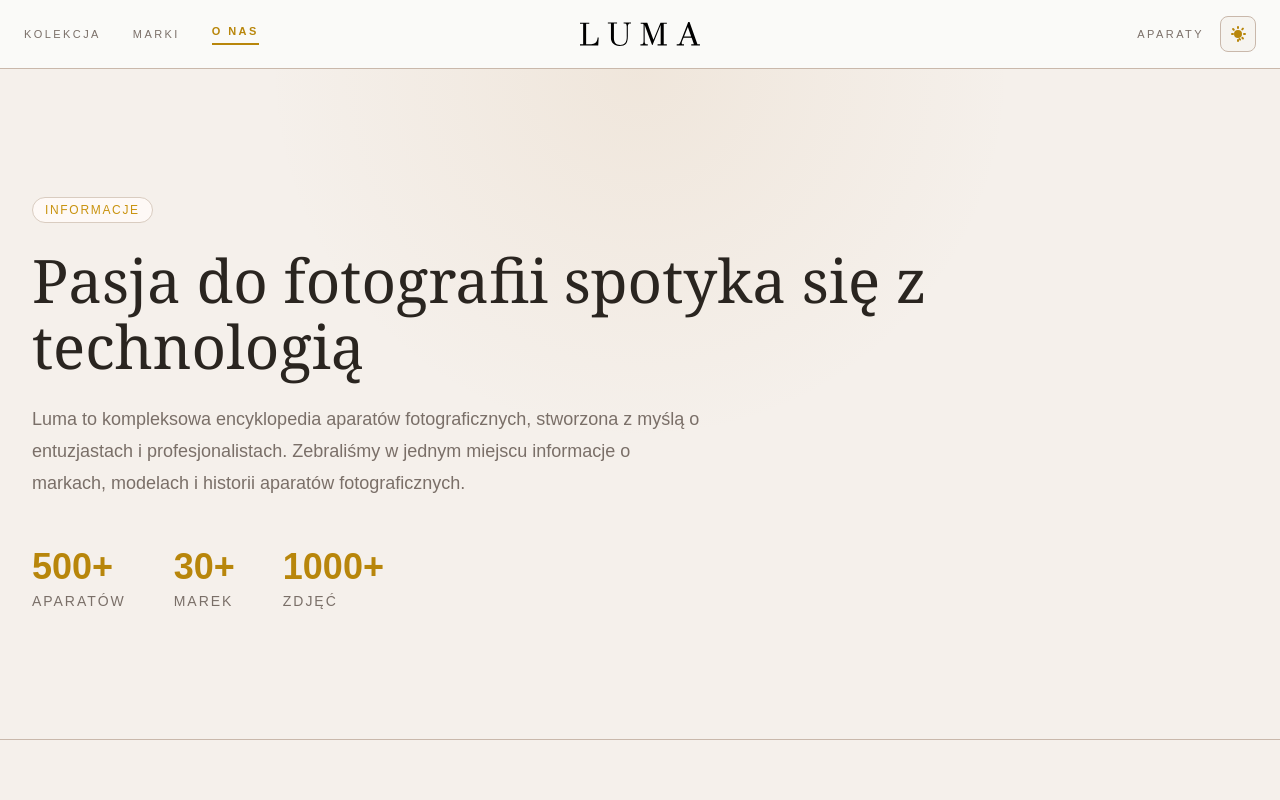
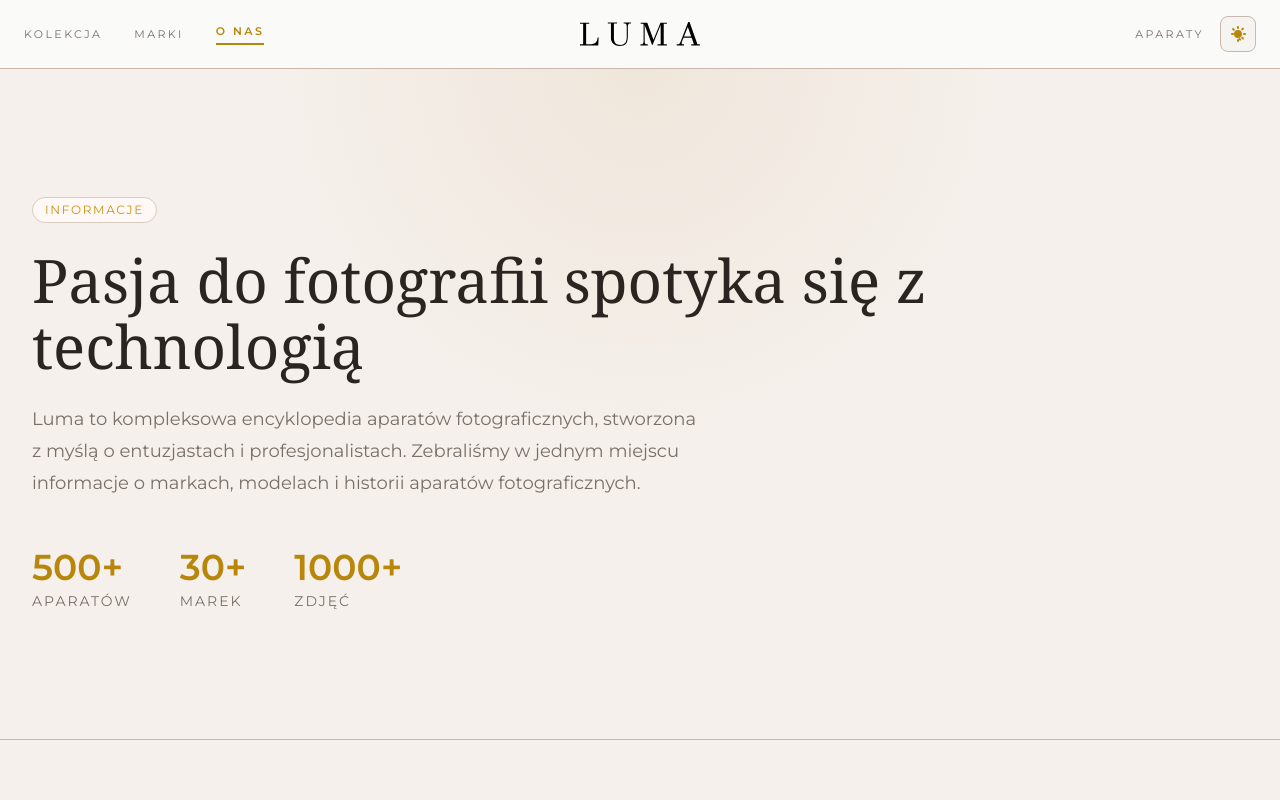
Before and after one commit to AdamGrodzki/luma-next, a Next.js app: page /o-nas in a window 1280 px wide. Shown: the top 800 px of the page. Built offline with nearby package versions, Linux system fonts and the light colour scheme.

Commit message:
add-montserrat-font

```diff
--- a/app/globals.css
+++ b/app/globals.css
@@ -72,8 +72,7 @@
 @theme inline {
   --color-background: var(--background);
   --color-foreground: var(--foreground);
-  --font-sans: var(--font-geist-sans);
-  --font-mono: var(--font-geist-mono);
+  --font-sans: var(--font-montserrat);
 }
 
 html {
@@ -83,7 +82,7 @@ html {
 body {
   background: var(--background);
   color: var(--foreground);
-  font-family: Arial, Helvetica, sans-serif;
+  font-family: var(--font-montserrat), -apple-system, BlinkMacSystemFont, 'Segoe UI', sans-serif;
   transition: background-color 0.3s ease-in-out, color 0.3s ease-in-out;
 }
 
--- a/app/layout.tsx
+++ b/app/layout.tsx
@@ -1,7 +1,15 @@
 import type { Metadata, Viewport } from "next";
+import { Montserrat } from "next/font/google";
 import "./globals.css";
 import { ThemeProvider } from "./providers";
 import RootLayoutClient from "../app/layout-client";
+
+const montserrat = Montserrat({
+  subsets: ["latin", "latin-ext"],
+  weight: ["300", "400", "500", "600", "700"],
+  variable: "--font-montserrat",
+  display: "swap",
+});
 
 export const metadata: Metadata = {
   title: {
@@ -28,7 +36,7 @@ export default function RootLayout({
 }>) {
   return (
     <html lang="pl" suppressHydrationWarning data-theme="dark">
-      <body className="bg-[var(--bg-dark)] text-[var(--text-primary)] antialiased transition-colors duration-300">
+      <body className={`${montserrat.variable} bg-[var(--bg-dark)] text-[var(--text-primary)] antialiased transition-colors duration-300`}>
         <ThemeProvider>
           <RootLayoutClient>{children}</RootLayoutClient>
         </ThemeProvider>
```
